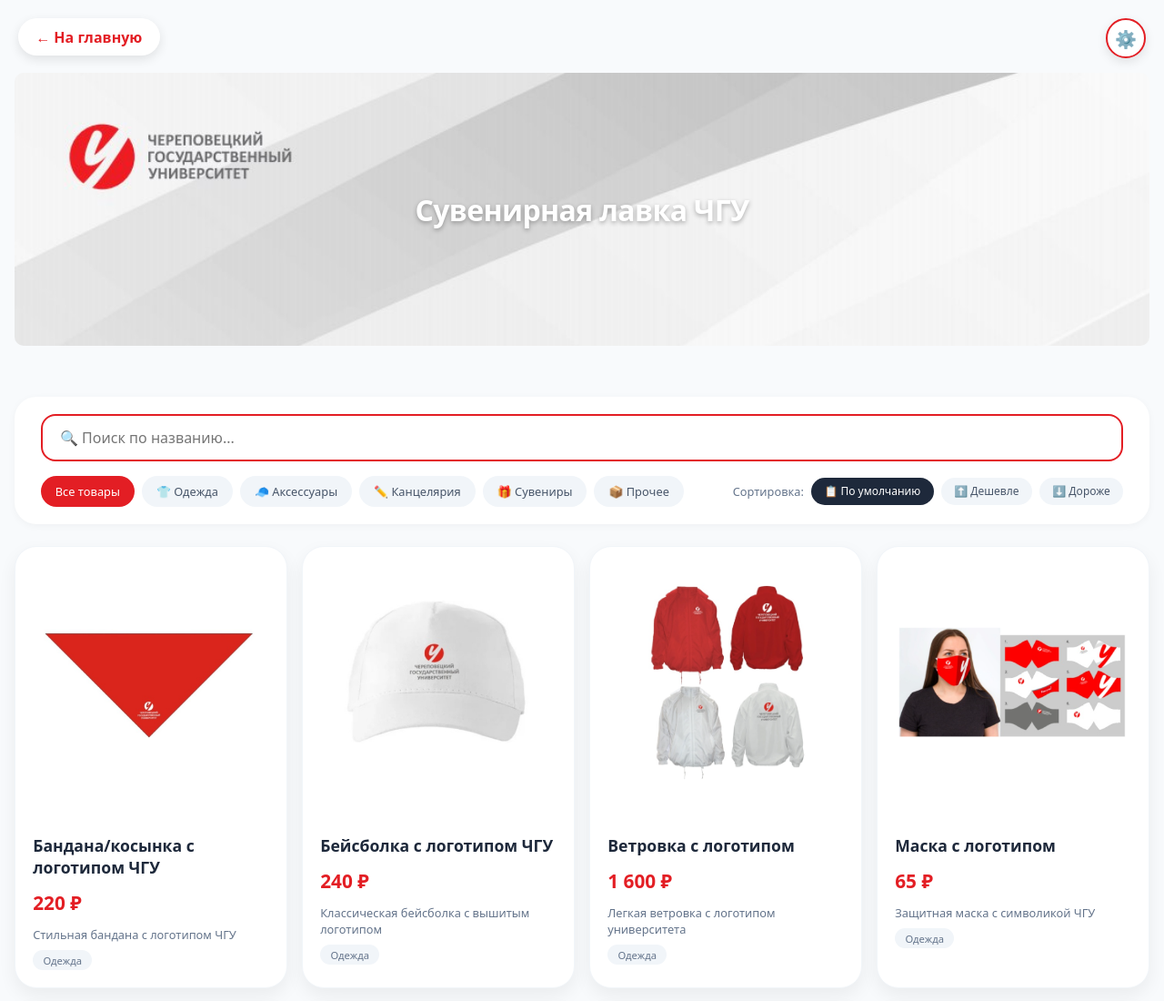
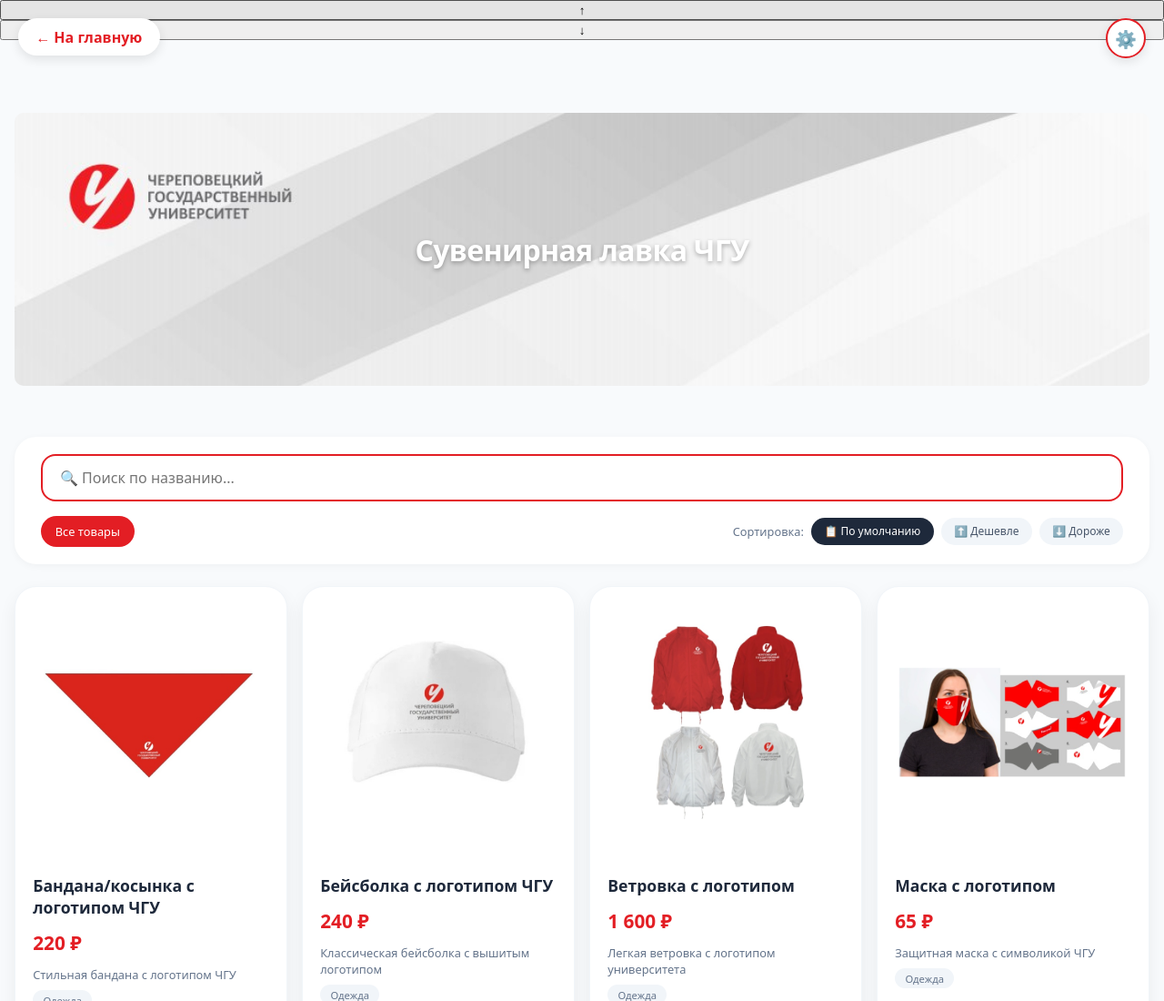
Before and after one commit to Danii1Anisimov/Souvenir_shop_website, a plain HTML site: page merch/index.html in a window 1280 px wide. Shown: the top 1100 px of the page at 91% size. Drawn offline with Linux system fonts and the light colour scheme.

Commit message:
Update index.html

```diff
--- a/merch/index.html
+++ b/merch/index.html
@@ -13,7 +13,9 @@
 <body>
     <div class="page-wrapper">
         <a href="../index.html" class="back-button">← На главную</a>
-        <button id="adminBtn" class="admin-button">⚙️</button>
+        <button id="adminBtn" class="admin-button" title="Админ-панель">⚙️</button>
+        <button id="scrollTopBtn" class="scroll-button scroll-top" title="Наверх">↑</button>
+        <button id="scrollBottomBtn" class="scroll-button scroll-bottom" title="Вниз">↓</button>
 
         <div class="app-layout">
             <section class="products-container">
@@ -29,11 +31,6 @@
                     <div class="filter-sort-bar">
                         <div class="category-filters">
                             <button class="cat-btn active" data-category="all">Все товары</button>
-                            <button class="cat-btn" data-category="clothing">👕 Одежда</button>
-                            <button class="cat-btn" data-category="accessories">🧢 Аксессуары</button>
-                            <button class="cat-btn" data-category="stationery">✏️ Канцелярия</button>
-                            <button class="cat-btn" data-category="souvenirs">🎁 Сувениры</button>
-                            <button class="cat-btn" data-category="other">📦 Прочее</button>
                         </div>
 
                         <div class="sort-bar">
@@ -79,13 +76,8 @@
             <h3 id="productModalTitle">Добавить товар</h3>
             <input type="hidden" id="productId">
             <input type="text" id="productName" placeholder="Название товара" class="modal-input">
-            <select id="productCategory" class="modal-input">
-                <option value="clothing">Одежда</option>
-                <option value="accessories">Аксессуары</option>
-                <option value="stationery">Канцелярия</option>
-                <option value="souvenirs">Сувениры</option>
-                <option value="other">Прочее</option>
-            </select>
+            <input type="text" id="productCategoryInput" placeholder="Категория (например: Одежда)" class="modal-input" list="categorySuggestions">
+            <datalist id="categorySuggestions"></datalist>
             <input type="text" id="productImage" placeholder="URL изображения" class="modal-input">
             <input type="number" id="productPrice" placeholder="Цена" class="modal-input">
             <input type="text" id="productDescription" placeholder="Описание" class="modal-input">
```
